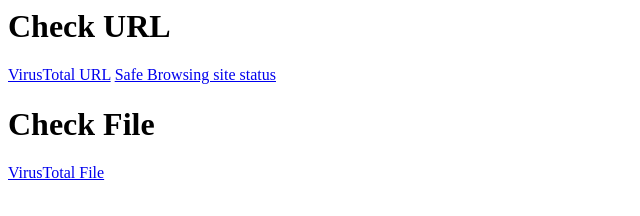
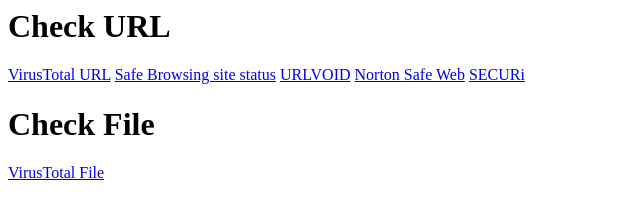
Before and after one commit to HanneMaes/infosec, a plain HTML site: page index.html in a window 1280 px wide. Shown: the whole page, without its empty margins (0-640 px from the left). Drawn offline with Linux system fonts and the light colour scheme.

Commit message:
Update index.html

```diff
--- a/index.html
+++ b/index.html
@@ -1,6 +1,9 @@
 <h1>Check URL</h1>
 <a target="_blank" href="https://www.virustotal.com/gui/home/url">VirusTotal URL</a>
 <a target="_blank" href="https://transparencyreport.google.com/safe-browsing/search">Safe Browsing site status</a>
+<a target="_blank" href="https://www.urlvoid.com/">URLVOID</a>
+<a target="_blank" href="https://safeweb.norton.com/">Norton Safe Web</a>
+<a target="_blank" href="https://sitecheck.sucuri.net/">SECURi</a>
 
 <h1>Check File</h1>
 <a target="_blank" href="https://www.virustotal.com/gui/home/upload">VirusTotal File</a>
```
